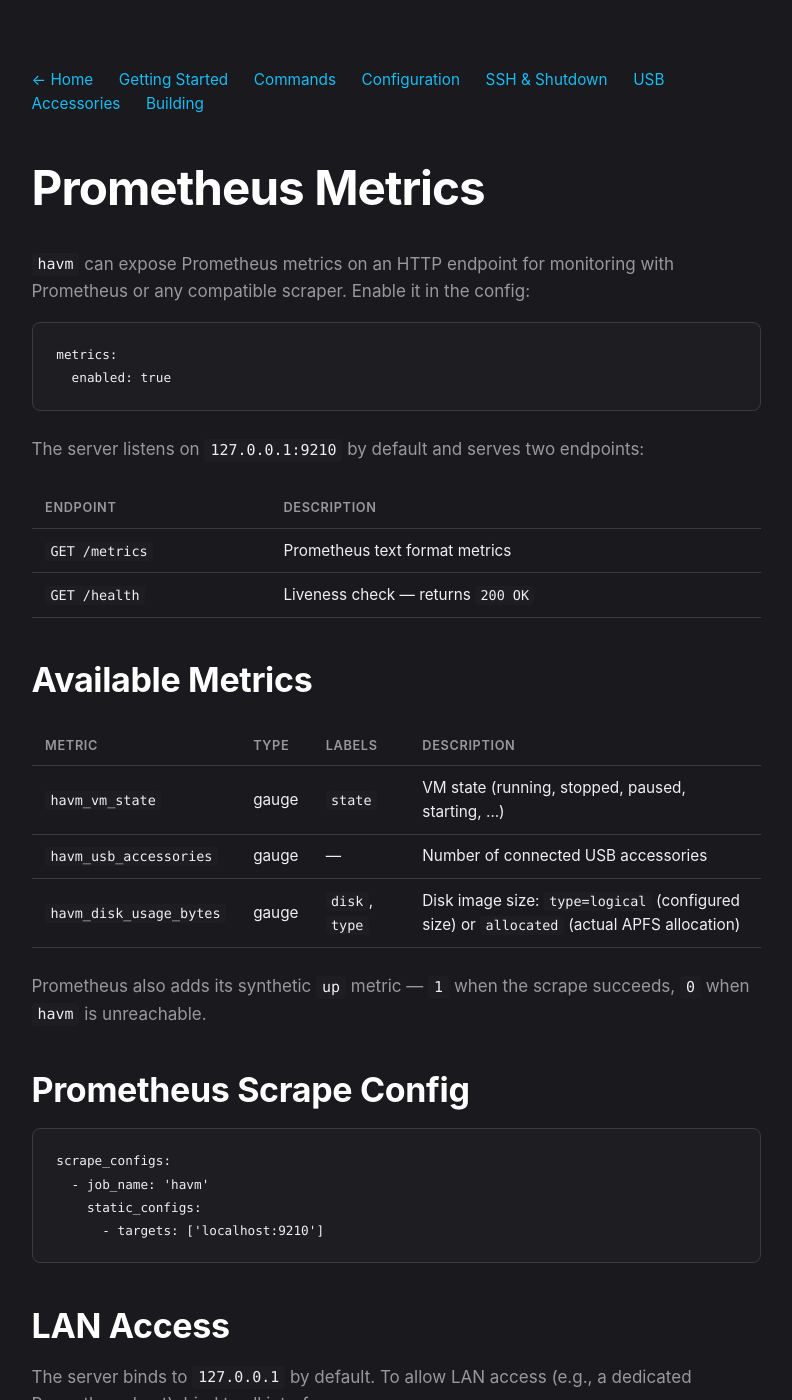
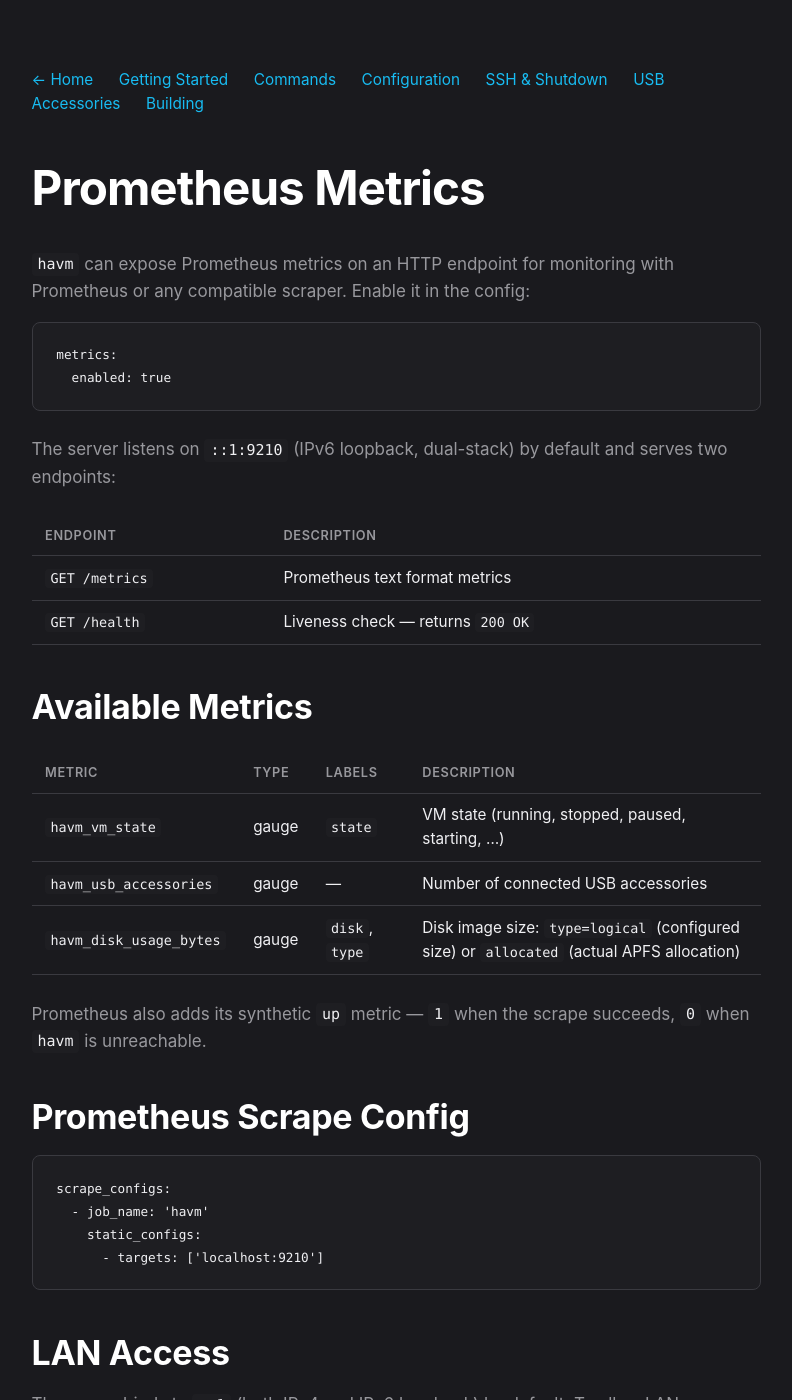
Before and after one commit to IngmarStein/havm, a Jekyll site: the page built from docs/metrics.md, in a window 1280 px wide and 1400 px high. Shown: the whole window, without its empty margins (244-1036 px from the left). Built offline with Jekyll 4.4.1, drawn with Linux system fonts in a browser that asks for light colours; some of the changed text lies outside the part shown.

Commit message:
change default metrics host to ::1 for dual-stack loopback
macOS IPv6 sockets use IPV6_V6ONLY=0 by default, so binding to ::1
accepts connections from both ::1 (IPv6) and 127.0.0.1 (IPv4). One
listener now covers all loopback traffic.

````diff
--- a/docs/metrics.md
+++ b/docs/metrics.md
@@ -25,7 +25,7 @@
   enabled: true
 ```
 
-The server listens on `127.0.0.1:9210` by default and serves two endpoints:
+The server listens on `::1:9210` (IPv6 loopback, dual-stack) by default and serves two endpoints:
 
 | Endpoint | Description |
 |----------|-------------|
@@ -54,7 +54,7 @@
 
 ## LAN Access
 
-The server binds to `127.0.0.1` by default. To allow LAN access (e.g.,
+The server binds to `::1` (both IPv4 and IPv6 loopback) by default. To allow LAN access (e.g.,
 a dedicated Prometheus host), bind to all interfaces:
 
 ```yaml
@@ -108,7 +108,7 @@
   type: prometheus        # prometheus (default) — extensibility point for OTLP
   prometheus:
     port: 9210            # default: 9210
-    host: "127.0.0.1"     # default: "127.0.0.1"
+    host: "::1"           # default: "::1"
 ```
 
 <div class="note">
````
Also changed, not shown: docs/configuration.md (+1 -1 lines), README.md, 2 other files.
